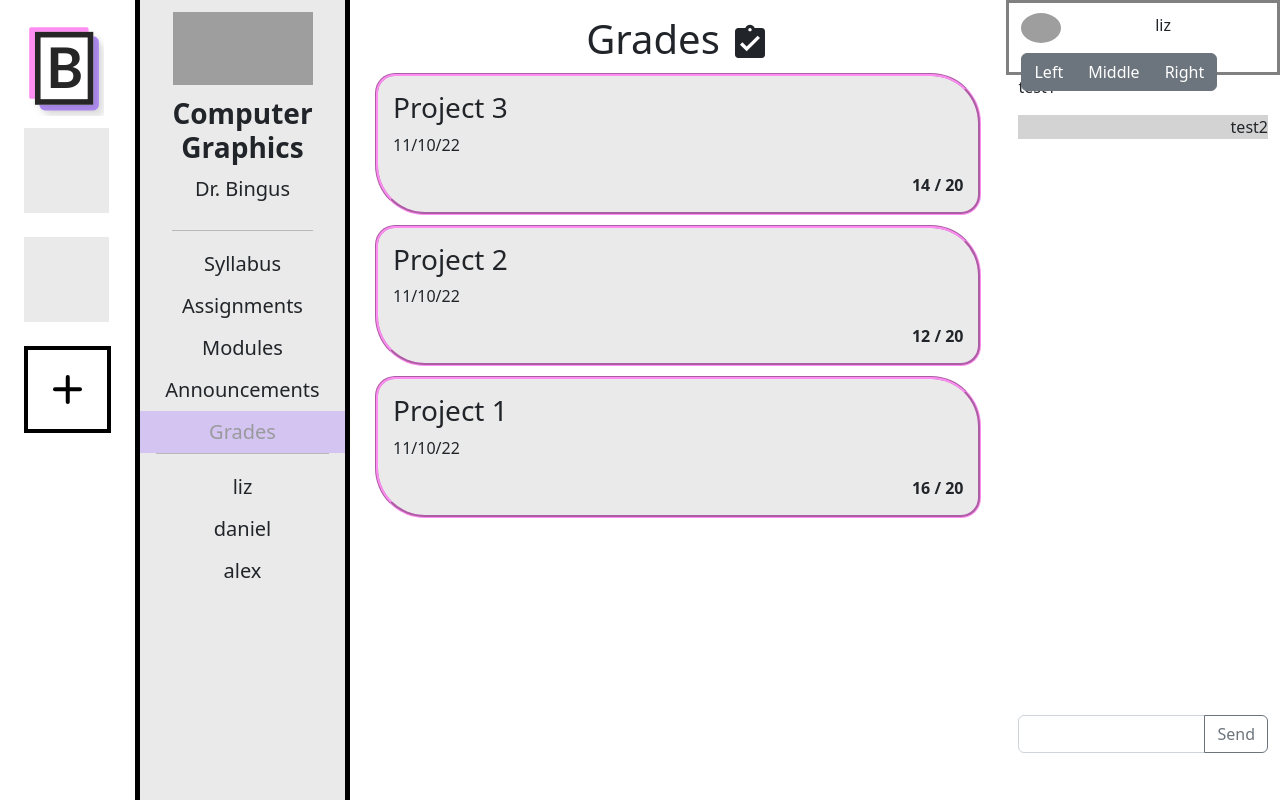
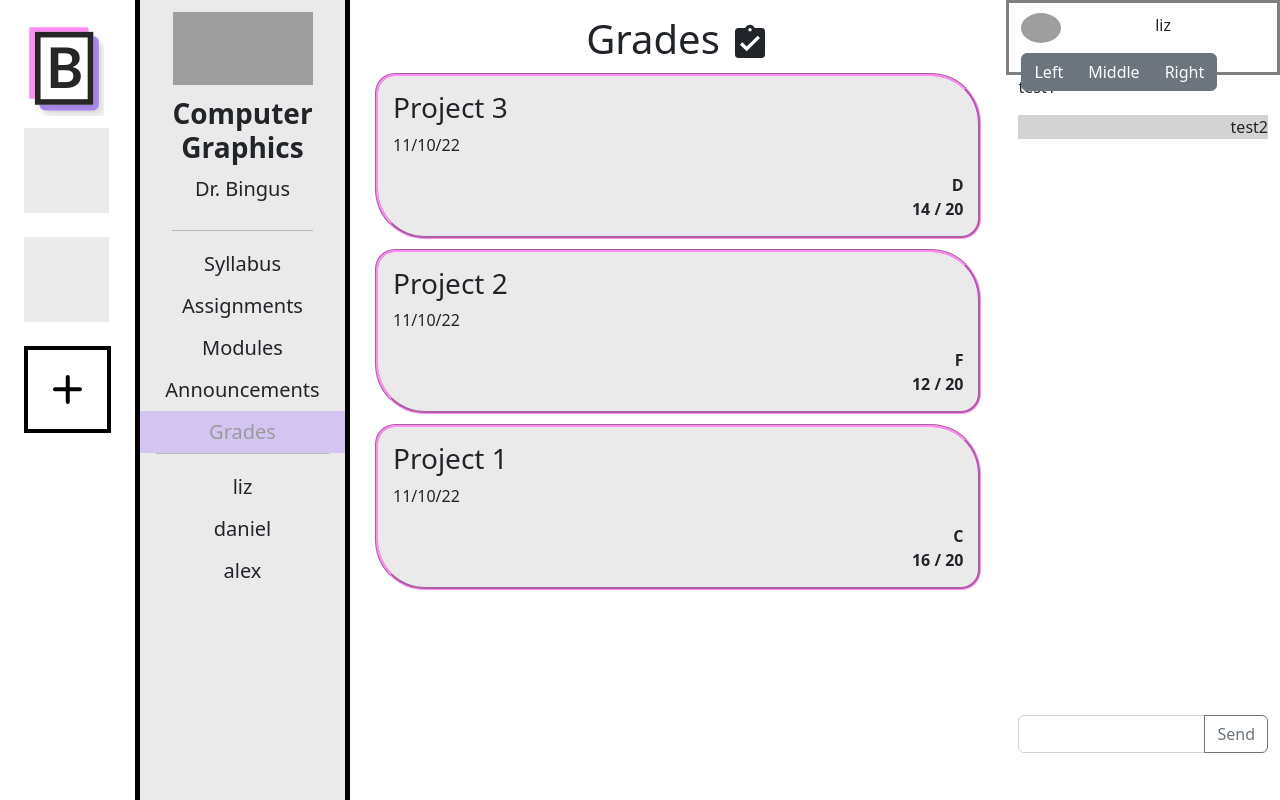
Before and after one commit to corncob567/AlternaCanvas, a React (Create React App) app: page /compg/grades in a window 1280 px wide. Built offline with nearby package versions, Linux system fonts and the light colour scheme; grey boxes are pictures that could not be loaded; a web font is replaced by a local one.

Commit message:
letter grade calculation

```diff
--- a/src/components/pages/grades/gradelist.jsx
+++ b/src/components/pages/grades/gradelist.jsx
@@ -71,8 +71,8 @@ const grades = [
 
 const GradeList = (props) => {
     const courseId = props.courseId
-    var courseGrades = grades.filter(function(ann){
-        return ann.courseId === courseId;
+    var courseGrades = grades.filter(function(grade){
+        return grade.courseId === courseId;
     });
 
     return(
--- a/src/components/pages/grades/singlegrade.jsx
+++ b/src/components/pages/grades/singlegrade.jsx
@@ -7,14 +7,49 @@ const SingleGrade = (props) => {
     const recentCutoff = new Date('11/01/2022');
     const isAfter = dateObj > recentCutoff;
 
-    function calculateGrade(totalPoints, earnedPoints, courseId){
+    const percentage = earnedPoints/totalPoints;
+    let calcGrade = function(){
+        if(courseId == "ui"){
+            if (percentage > .92){
+                return "A";
+            }
+            else if (percentage > .82){
+                return "B";
+            }
+            else if (percentage > .72){
+                return "C";
+            }else if (percentage > .62){
+                return "D";
+            }
+            else{
+                return "F";
+            }
+        }
+        else{
+            if (percentage > .9){
+                return "A";
+            }
+            else if (percentage > .8){
+                return "B";
+            }
+            else if (percentage > .7){
+                return "C";
+            }else if (percentage > .6){
+                return "D";
+            }
+            else{
+                return "F";
+            }
+        }
+    }
 
-    }
+    const letterGrade = calcGrade();
 
     return (
         <div className={`singleAnnouncementWrapper${isAfter ? ' recent' : ''}`}>
             <h3 className='announcementName'>{title}</h3>
             <p>{date}</p>
+            <label>{letterGrade}</label>
             <label>{earnedPoints} / {totalPoints}</label>
         </div>
     );
```
